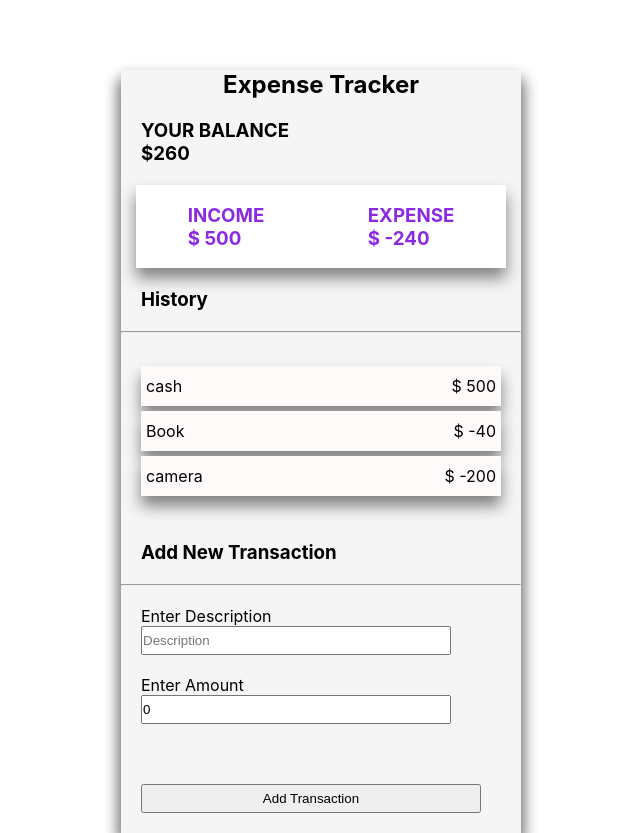
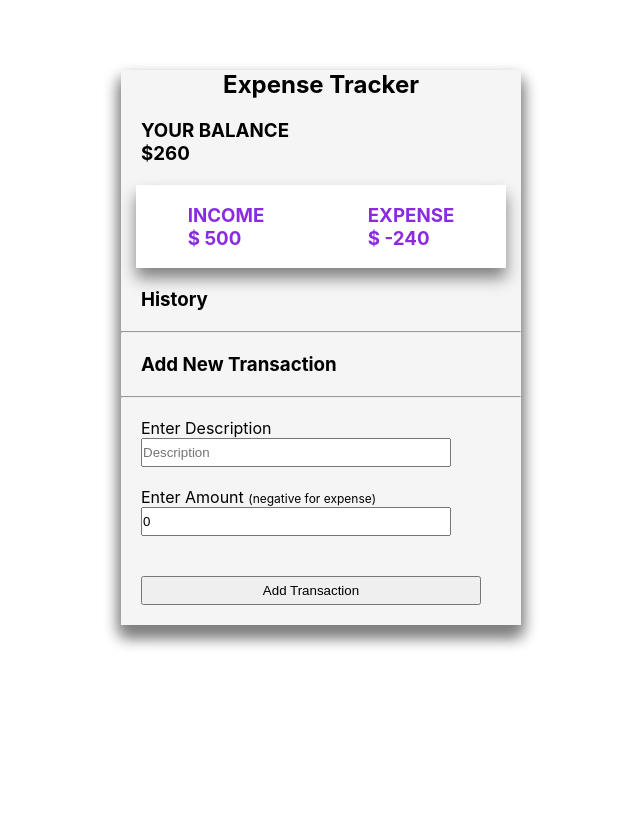
Before and after one commit to SanaAlvi/Expense-Tracker, a React (Create React App) app: page / in a window 1280 px wide. Shown: the whole page, without its empty margins (319-959 px from the left). After the commit the page ends 800 px from the top, so only its background shows below. Built offline with nearby package versions, Linux system fonts and the light colour scheme.

Commit message:
Update child.js

```diff
--- a/src/child.js
+++ b/src/child.js
@@ -49,15 +49,6 @@ function Child() {
                 <h3 className="margin">History</h3>
                 <hr />
 
-                <ul className="transaction-list">
-                    {transactions.map((transObj, ind) => {
-                        return (<li key={ind}>
-                            <span>{transObj.description}</span>
-                            <span>$ {transObj.amount}</span>
-                        </li>
-                        )
-                    })}
-                </ul>
                 <h3 className="margin">Add New Transaction</h3>
                 <hr />
 
@@ -72,7 +63,7 @@ function Child() {
                         </p>
                     </label>
                     <label>
-                        <p className="margin">Enter Amount <br />
+                        <p className="margin">Enter Amount <span className="small">(negative for expense)</span><br />
                             <input type="number"
                                 value={newAmount}
                                 placeholder="Amount"
@@ -80,7 +71,6 @@ function Child() {
                                 required />
                         </p>
                     </label>
-                    <br />
 
                     <input type="submit" value="Add Transaction" className="margin" />
                 </form>
```
